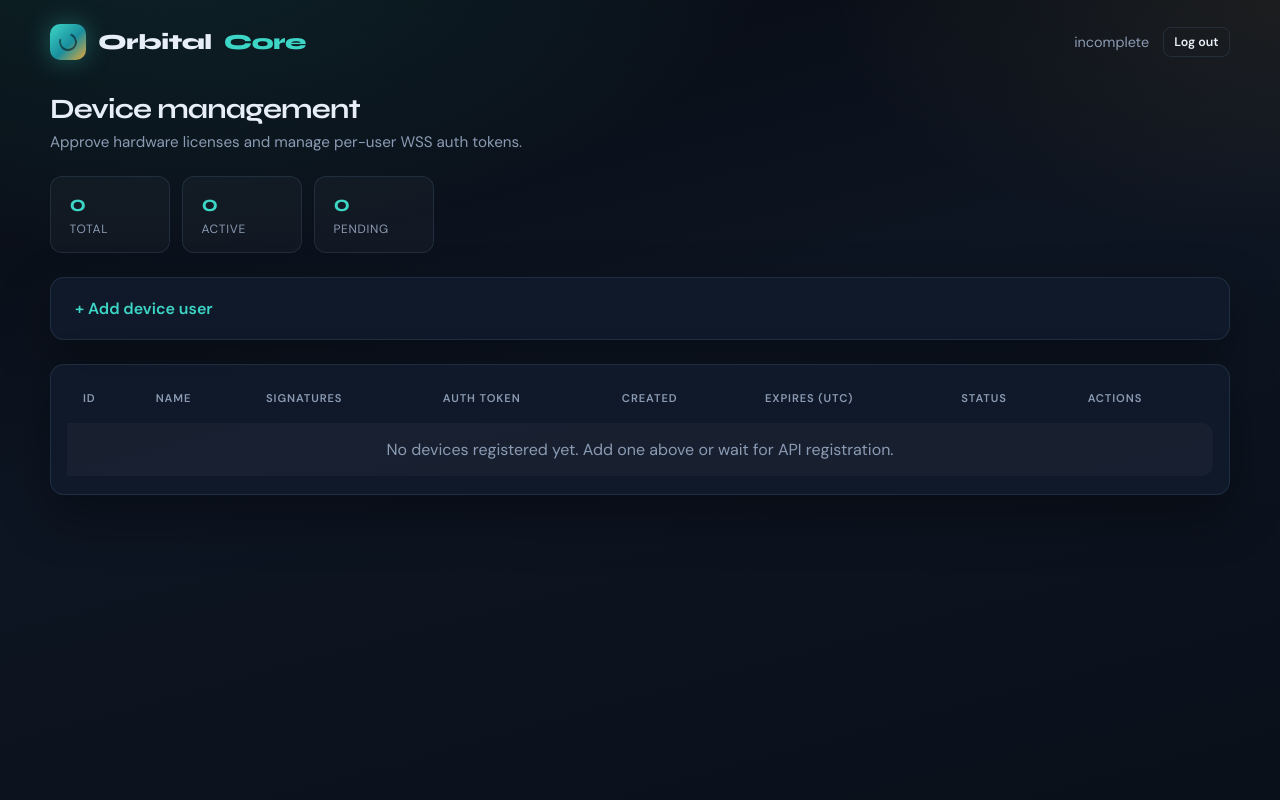
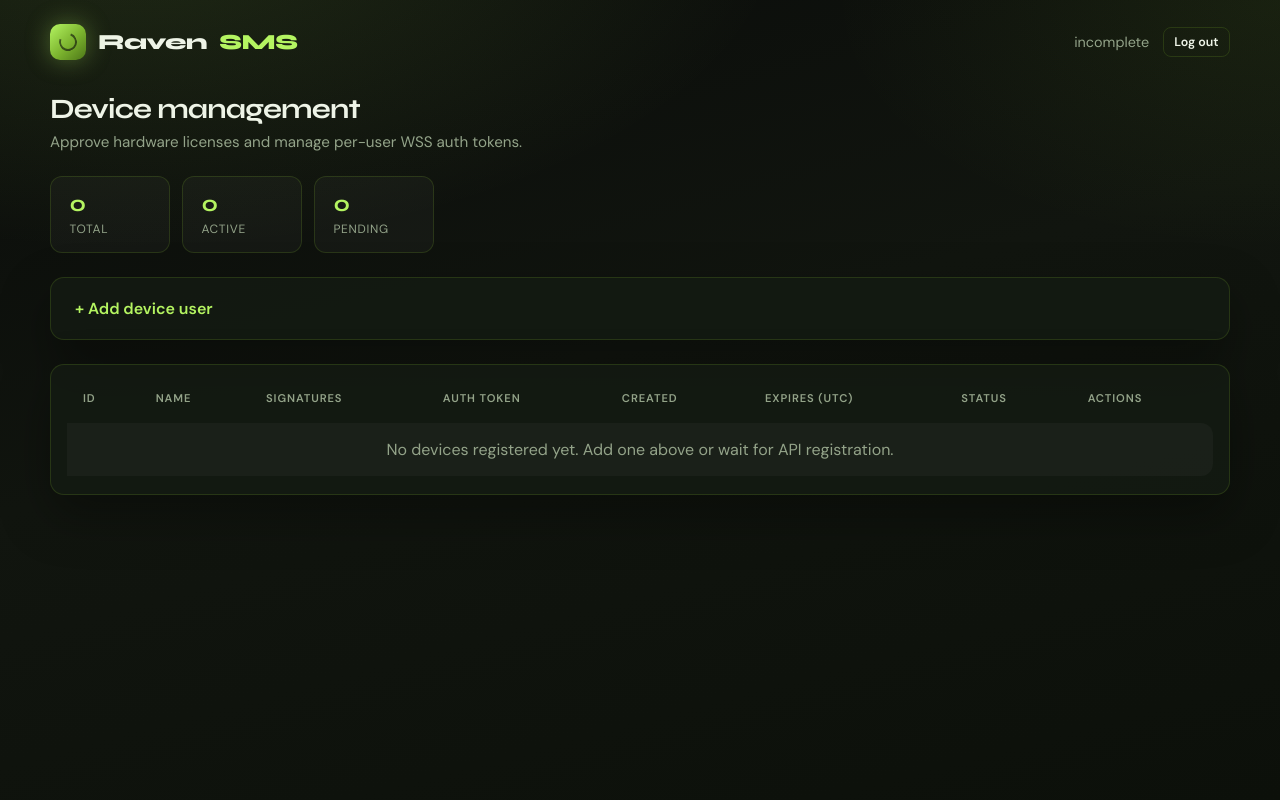
Before and after one commit to sohan-me/sms_server, a Flask app: page /admin in a window 1280 px wide. Run offline with Flask 3, Linux system fonts and the light colour scheme; a user stored in the database is signed in.

Commit message:
Rebrand UI to Raven and accept single canonical message_pub
Rebrand the admin UI from OrbitalCore to Raven with a dark + lime green
palette, and tighten the publisher parameter handling.

UI:
- Brand name OrbitalCore -> Raven (RavenSMS in the wordmark accent)
- Palette moved to dark greens with a lime accent (#b4f461)
- Rename the table class oc-table -> rv-table
- Update the brand mark gradient and page background radials

Backend:
- POST /api/messages: canonical snake_case message_pub now wins outright;
  messagePub is only consulted when message_pub is absent or blank, so a
  client sending both can no longer be resolved ambiguously
- Rename the Redis pub/sub channel orbitalcore:otp -> raven:otp
- otp_broker now imports OTP_CHANNEL from otp_core instead of duplicating
  the literal, so publisher and subscriber can never drift apart
- SECRET_KEY default -> raven-default-secret
- pm2 process name -> raven-sms (docs updated to match)

Tests:
- Fix a stale GET assertion that predated the message_pub response key
- Cover snake_case precedence and camelCase backward compatibility

```diff
--- a/app.py
+++ b/app.py
@@ -40,7 +40,7 @@ app.config["SQLALCHEMY_DATABASE_URI"] = os.environ.get(
     "sqlite:///" + os.path.join(BASE_DIR, "device_auth.db"),
 )
 app.config["SQLALCHEMY_TRACK_MODIFICATIONS"] = False
-app.config["SECRET_KEY"] = os.environ.get("SECRET_KEY", "orbitalcore-default-secret")
+app.config["SECRET_KEY"] = os.environ.get("SECRET_KEY", "raven-default-secret")
 app.config["WS_AUTH_TOKEN"] = os.environ.get("WS_AUTH_TOKEN", "").strip() or None
 
 db.init_app(app)
@@ -806,8 +806,12 @@ def api_add_message():
     if not phone or not message:
         return jsonify({"error": "Missing phone or message"}), 400
 
-    # Read message_pub from request (VFS or IVAC), default to IVAC for backward compat
-    message_pub = (data.get("message_pub") or data.get("messagePub") or "").strip().upper()
+    # Publisher: canonical snake_case `message_pub` wins; `messagePub` is accepted
+    # only for backward compatibility. Clients should send exactly one.
+    raw_pub = data.get("message_pub")
+    if raw_pub is None or not str(raw_pub).strip():
+        raw_pub = data.get("messagePub")
+    message_pub = str(raw_pub or "").strip().upper()
     if message_pub not in ("VFS", "IVAC"):
         message_pub = DEFAULT_MESSAGE_PUB
 
--- a/ecosystem.config.js
+++ b/ecosystem.config.js
@@ -1,5 +1,5 @@
 // pm2 start ecosystem.config.js
-// pm2 logs orbitalcore-sms
+// pm2 logs raven-sms
 //
 // env here is what reaches the gunicorn workers — a .env file does not.
 // Do not start app.py directly: its __main__ runs the Werkzeug dev server with
@@ -8,7 +8,7 @@
 module.exports = {
   apps: [
     {
-      name: "orbitalcore-sms",
+      name: "raven-sms",
       // Via the interpreter: a copied venv keeps absolute-path shebangs in bin/,
       // so venv/bin/gunicorn can point at a machine that no longer exists.
       script: "venv/bin/python",
--- a/otp_broker.py
+++ b/otp_broker.py
@@ -11,6 +11,8 @@ except ImportError:  # pragma: no cover
     redis = None
 
 
+from otp_core import OTP_CHANNEL
+
 logger = logging.getLogger(__name__)
 
 
@@ -22,7 +24,7 @@ class OTPBroker:
     the database poller as the sole cross-worker delivery path.
     """
 
-    def __init__(self, redis_url, on_message, channel="orbitalcore:otp"):
+    def __init__(self, redis_url, on_message, channel=OTP_CHANNEL):
         self.redis_url = (redis_url or "").strip()
         self.on_message = on_message
         self.channel = channel
--- a/otp_core.py
+++ b/otp_core.py
@@ -26,7 +26,7 @@ NUMBER_WORD_TO_DIGIT = {
     "nine": "9",
 }
 
-OTP_CHANNEL = "orbitalcore:otp"
+OTP_CHANNEL = "raven:otp"
 
 
 def norm_sig(value):
--- a/templates/admin.html
+++ b/templates/admin.html
@@ -1,5 +1,5 @@
 {% extends "base.html" %}
-{% block title %}Devices · OrbitalCore{% endblock %}
+{% block title %}Devices · Raven{% endblock %}
 
 {% block head %}
 <style>
@@ -72,7 +72,7 @@
   <header class="topbar">
     <a class="brand" href="{{ url_for('admin_dashboard') }}">
       <span class="brand-mark" aria-hidden="true"></span>
-      Orbital<span class="accent">Core</span>
+      Raven<span class="accent">SMS</span>
     </a>
     <div class="topbar-meta">
       <span>{{ session.get('username', 'admin') }}</span>
@@ -140,7 +140,7 @@
 
   <div class="panel" style="padding:1rem 1rem 0.5rem;">
     <div class="table-scroll">
-      <table class="oc-table">
+      <table class="rv-table">
         <thead>
           <tr>
             <th>ID</th>
--- a/templates/base.html
+++ b/templates/base.html
@@ -3,27 +3,27 @@
 <head>
   <meta charset="UTF-8">
   <meta name="viewport" content="width=device-width, initial-scale=1">
-  <title>{% block title %}OrbitalCore{% endblock %}</title>
+  <title>{% block title %}Raven{% endblock %}</title>
   <link rel="preconnect" href="https://fonts.googleapis.com">
   <link rel="preconnect" href="https://fonts.gstatic.com" crossorigin>
   <link href="https://fonts.googleapis.com/css2?family=DM+Sans:ital,opsz,wght@0,9..40,400;0,9..40,500;0,9..40,600;0,9..40,700;1,9..40,400&family=Syne:wght@600;700;800&display=swap" rel="stylesheet">
   <style>
     :root {
-      --bg-0: #070b12;
-      --bg-1: #0d1522;
-      --bg-2: #141e2e;
-      --panel: rgba(18, 28, 44, 0.82);
-      --border: rgba(120, 170, 220, 0.14);
-      --text: #e8eef7;
-      --muted: #8b9bb3;
-      --cyan: #3dd6c6;
-      --cyan-dim: rgba(61, 214, 198, 0.15);
-      --amber: #e8a838;
-      --amber-dim: rgba(232, 168, 56, 0.14);
+      --bg-0: #0a0c0a;
+      --bg-1: #11150f;
+      --bg-2: #171d15;
+      --panel: rgba(20, 27, 18, 0.84);
+      --border: rgba(163, 230, 53, 0.14);
+      --text: #eef4e7;
+      --muted: #93a389;
+      --cyan: #b4f461;
+      --cyan-dim: rgba(180, 244, 97, 0.14);
+      --amber: #e8c838;
+      --amber-dim: rgba(232, 200, 56, 0.14);
       --danger: #ff6b7a;
       --danger-dim: rgba(255, 107, 122, 0.12);
-      --ok: #4ade80;
-      --ok-dim: rgba(74, 222, 128, 0.12);
+      --ok: #a3e635;
+      --ok-dim: rgba(163, 230, 53, 0.12);
       --radius: 14px;
       --font-display: "Syne", system-ui, sans-serif;
       --font-body: "DM Sans", system-ui, sans-serif;
@@ -37,9 +37,9 @@
       font-family: var(--font-body);
       color: var(--text);
       background:
-        radial-gradient(1200px 600px at 10% -10%, rgba(61, 214, 198, 0.12), transparent 55%),
-        radial-gradient(900px 500px at 100% 0%, rgba(232, 168, 56, 0.08), transparent 50%),
-        linear-gradient(165deg, var(--bg-0), var(--bg-1) 45%, #0a101a);
+        radial-gradient(1200px 600px at 10% -10%, rgba(180, 244, 97, 0.13), transparent 55%),
+        radial-gradient(900px 500px at 100% 0%, rgba(163, 230, 53, 0.07), transparent 50%),
+        linear-gradient(165deg, var(--bg-0), var(--bg-1) 45%, #0c100a);
       background-attachment: fixed;
     }
 
@@ -84,15 +84,15 @@
       height: 36px;
       border-radius: 10px;
       background:
-        linear-gradient(135deg, var(--cyan), #1a8f9e 55%, var(--amber));
-      box-shadow: 0 0 24px rgba(61, 214, 198, 0.35);
+        linear-gradient(135deg, var(--cyan), #7bb32e 55%, #4d7718);
+      box-shadow: 0 0 24px rgba(180, 244, 97, 0.35);
       position: relative;
     }
     .brand-mark::after {
       content: "";
       position: absolute;
       inset: 9px;
-      border: 2px solid rgba(7, 11, 18, 0.55);
+      border: 2px solid rgba(10, 12, 10, 0.6);
       border-radius: 50%;
       border-top-color: transparent;
       transform: rotate(-25deg);
@@ -124,14 +124,14 @@
       cursor: pointer;
       transition: border-color 0.2s, background 0.2s, transform 0.15s;
     }
-    .btn:hover { border-color: rgba(61, 214, 198, 0.45); background: #1a2740; }
+    .btn:hover { border-color: rgba(180, 244, 97, 0.45); background: #202a1b; }
     .btn:active { transform: scale(0.98); }
     .btn-primary {
-      background: linear-gradient(135deg, #2bb8aa, #1d8f9a);
+      background: linear-gradient(135deg, #b4f461, #7bb32e);
       border-color: transparent;
-      color: #041018;
+      color: #0a1405;
     }
-    .btn-primary:hover { filter: brightness(1.06); background: linear-gradient(135deg, #2bb8aa, #1d8f9a); }
+    .btn-primary:hover { filter: brightness(1.06); background: linear-gradient(135deg, #b4f461, #7bb32e); }
     .btn-ghost { background: transparent; }
     .btn-danger { color: var(--danger); border-color: rgba(255, 107, 122, 0.35); }
     .btn-danger:hover { background: var(--danger-dim); }
@@ -158,7 +158,7 @@
       font-size: 0.9rem;
       border: 1px solid var(--border);
     }
-    .flash.success { background: var(--ok-dim); color: var(--ok); border-color: rgba(74, 222, 128, 0.25); }
+    .flash.success { background: var(--ok-dim); color: var(--ok); border-color: rgba(163, 230, 53, 0.25); }
     .flash.danger { background: var(--danger-dim); color: var(--danger); border-color: rgba(255, 107, 122, 0.3); }
     .flash.warning { background: var(--amber-dim); color: var(--amber); border-color: rgba(232, 168, 56, 0.3); }
 
@@ -174,7 +174,7 @@
     }
     .form-control:focus {
       outline: none;
-      border-color: rgba(61, 214, 198, 0.55);
+      border-color: rgba(180, 244, 97, 0.55);
       box-shadow: 0 0 0 3px var(--cyan-dim);
     }
     label {
@@ -196,24 +196,24 @@
       font-weight: 600;
       letter-spacing: 0.02em;
     }
-    .badge-active { background: var(--cyan-dim); color: var(--cyan); border: 1px solid rgba(61, 214, 198, 0.3); }
+    .badge-active { background: var(--cyan-dim); color: var(--cyan); border: 1px solid rgba(180, 244, 97, 0.3); }
     .badge-pending { background: rgba(139, 155, 179, 0.12); color: var(--muted); border: 1px solid var(--border); }
     .badge-expired { background: var(--danger-dim); color: var(--danger); border: 1px solid rgba(255, 107, 122, 0.3); }
 
     code.token {
       font-family: ui-monospace, SFMono-Regular, Menlo, monospace;
       font-size: 0.72rem;
-      color: #9ad4ff;
+      color: #c8f58f;
       word-break: break-all;
       user-select: all;
     }
 
-    table.oc-table {
+    table.rv-table {
       width: 100%;
       border-collapse: separate;
       border-spacing: 0 10px;
     }
-    table.oc-table th {
+    table.rv-table th {
       text-align: left;
       font-size: 0.7rem;
       text-transform: uppercase;
@@ -222,17 +222,17 @@
       font-weight: 600;
       padding: 0 1rem 0.5rem;
     }
-    table.oc-table td {
+    table.rv-table td {
       background: rgba(255, 255, 255, 0.03);
       padding: 1rem;
       vertical-align: middle;
       transition: background 0.2s, transform 0.2s;
     }
-    table.oc-table tr:hover td {
+    table.rv-table tr:hover td {
       background: rgba(255, 255, 255, 0.055);
     }
-    table.oc-table tr td:first-child { border-radius: 12px 0 0 12px; }
-    table.oc-table tr td:last-child { border-radius: 0 12px 12px 0; }
+    table.rv-table tr td:first-child { border-radius: 12px 0 0 12px; }
+    table.rv-table tr td:last-child { border-radius: 0 12px 12px 0; }
 
     .sig-line { font-size: 0.8rem; margin-bottom: 0.2rem; color: var(--muted); }
     .sig-line strong { color: var(--cyan); font-weight: 600; margin-right: 0.25rem; }
@@ -245,7 +245,7 @@
 
     @media (max-width: 900px) {
       .table-scroll { overflow-x: auto; }
-      table.oc-table { min-width: 920px; }
+      table.rv-table { min-width: 920px; }
     }
   </style>
   {% block head %}{% endblock %}
```
Also changed, not shown: docs.md (+1 -1 lines), templates/login.html (+4 -4 lines), test_app.py (+37 -1 lines).
